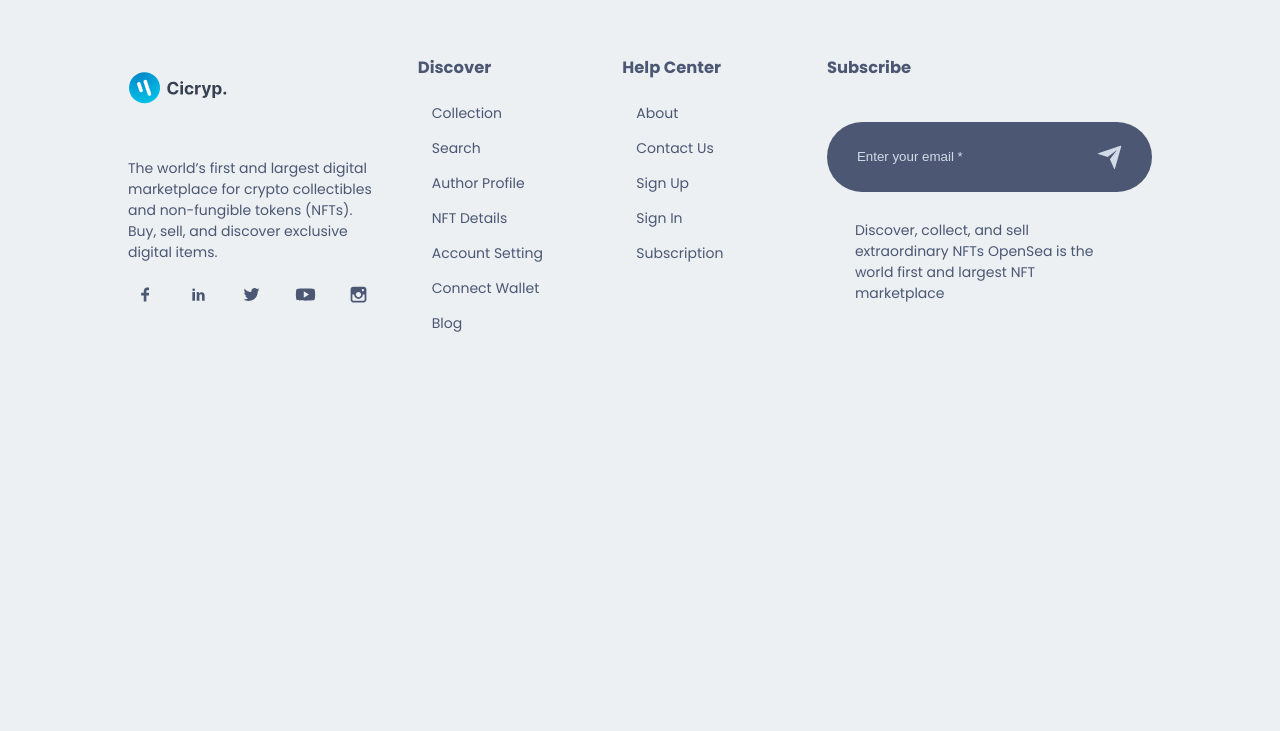
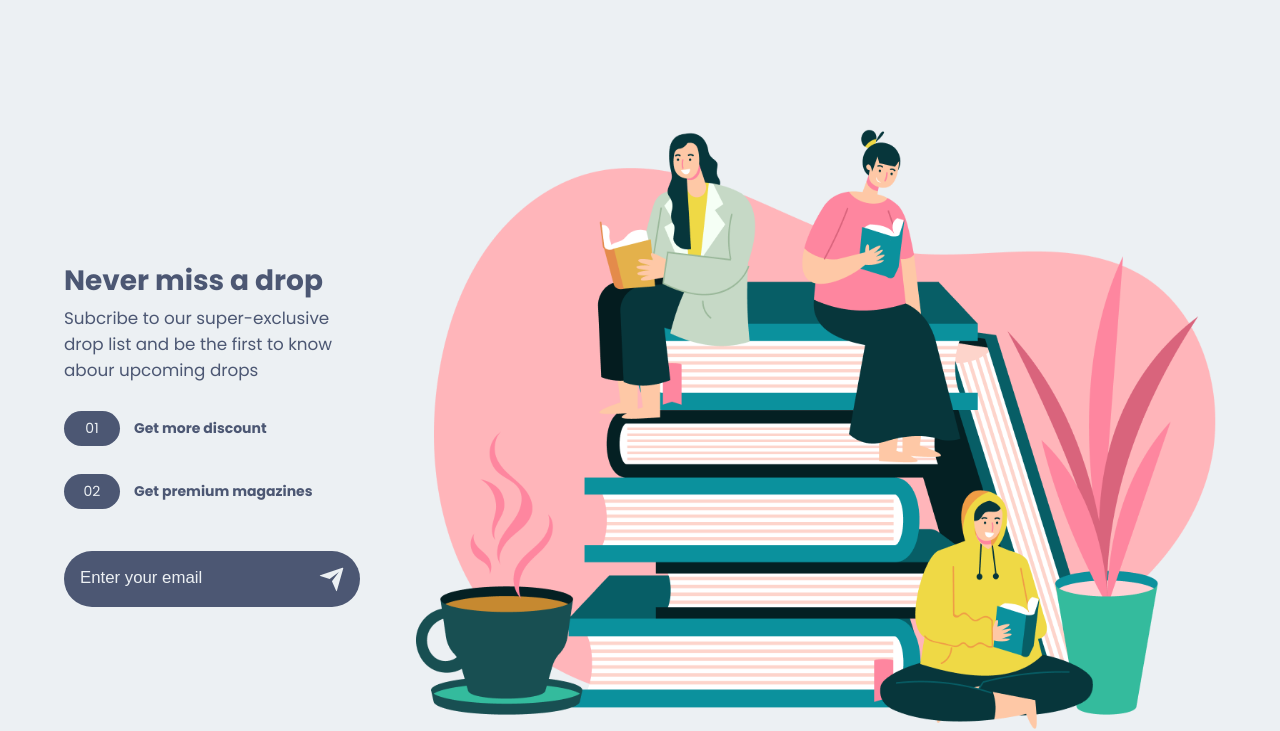
Before and after one commit to VicBikey/NFT-Cicrypt-MarketPlace, a Next.js app: page / in a window 1280 px wide. Shown: the part 2509-3240 px from the top of the page. Before the commit the page ends 2871 px from the top, so only its background shows below. Built offline with nearby package versions, Linux system fonts and the light colour scheme.

Commit message:
first commit

```diff
--- /dev/null
+++ b/components/Subscribe/Subscribe.jsx
@@ -0,0 +1,48 @@
+import React from "react";
+import { RiSendPlaneFill } from "react-icons/ri";
+import Image from "next/image";
+
+//INTERNAL IMPORT
+import Style from "./Subscribe.module.css";
+import images from "../../img";
+
+const Subscribe = () => {
+  return (
+    <div className={Style.subscribe}>
+      <div className={Style.subscribe_box}>
+        <div className={Style.subscribe_box_left}>
+          <h2>Never miss a drop </h2>
+          <p>
+            Subcribe to our super-exclusive drop list and be the first to know
+            abour upcoming drops
+          </p>
+          <div className={Style.subscribe_box_left_box}>
+            <span>01</span>
+            <small>Get more discount</small>
+          </div>
+
+          <div className={Style.subscribe_box_left_box}>
+            <span>02</span>
+            <small>Get premium magazines</small>
+          </div>
+
+          <div className={Style.subscribe_box_left_input}>
+            <input type="email" placeholder="Enter your email" />
+            <RiSendPlaneFill className={Style.subscribe_box_left_input_icon} />
+          </div>
+        </div>
+
+        <div className={Style.subscribe_box_right}>
+          <Image
+            src={images.update}
+            alt="get update"
+            height={600}
+            width={800}
+          />
+        </div>
+      </div>
+    </div>
+  );
+};
+
+export default Subscribe;
--- /dev/null
+++ b/components/Subscribe/Subscribe.module.css
@@ -0,0 +1,106 @@
+
+
+.subscribe{
+    width: 100%;
+}
+
+.subscribe_box{
+    width: 80%;
+    margin: 0 auto;
+    padding:  8rem 0;
+
+    display: grid;
+    grid-template-columns: 1.5fr 2fr;
+    align-items: center;
+}
+
+.subscribe_box_left h2{
+    font-size: 3rem;
+    line-height: 0;
+}
+
+.subscribe_box p{
+    font-size: 1.2rem;
+}
+
+.subscribe_box_left_box{
+    display: flex;
+    align-items: center;
+    gap: 1rem;
+    margin-top: 2rem;
+}
+
+.subscribe_box_left_box small{
+    font-size: 1rem;
+    font-weight: 700;
+}
+
+.subscribe_box_left_box span{
+    background-color: var(--icons-color);
+    color: var(--main-bg-color);
+    padding: .5rem 1rem;
+    border-radius: 2rem;
+    width: 4rem;
+    text-align: center;
+}
+
+.subscribe_box_left_input{
+    margin-top: 3rem;
+    padding: 2rem;
+    width: 80%;
+    border-radius: 4rem;
+    background-color: var(--icons-color);
+    color: var(--main-bg-color);
+
+    display: flex;
+    align-items: center;
+}
+
+.subscribe_box_left_input input{
+    background-color: transparent;
+    border: 0;
+    outline: none;
+    width: 90%;
+}
+
+.subscribe_box_left_input input::placeholder{
+    color: var(--main-bg-color);
+    font-size: 1.2rem;
+}
+
+.subscribe_box_left_input_icon{
+    font-size: 2rem;
+}
+
+@media screen and (min-device-width: 320px) and (max-device-width: 768px){
+    .subscribe_box{
+        width: 90%;
+        grid-template-columns: 1fr;
+        gap: 4rem;
+    }
+    .subscribe_box_left_input{
+        width: 100%;
+        padding: 1rem;
+    }
+
+    .subscribe_box_left h2{
+        font-size: 2rem;
+    }
+}
+
+@media screen and (min-device-width: 768px) and (max-device-width: 1024px){
+    .subscribe_box{
+        width: 90%;
+        grid-template-columns: repeat(2, 1fr);
+        gap: 4rem;
+    }
+
+    .subscribe_box_left_input{
+        width: 100%;
+        padding: 1rem;
+    }
+
+    .subscribe_box_left h2{
+        font-size: 2rem;
+    }
+}
--- a/components/componentsindex.js
+++ b/components/componentsindex.js
@@ -4,5 +4,14 @@ import NavBar from "./NavBar/NavBar";
 import HeroSection from "./HeroSection/HeroSection";
 import Service from "./Service/Service";
 import BigNFTSlider from "./BigNFTSlider/BigNFTSlider";
+import Subscribe from "./Subscribe/Subscribe";
 
-export { Button, Footer, NavBar, HeroSection, Service, BigNFTSlider };
+export {
+    Button,
+    Footer,
+    NavBar,
+    HeroSection,
+    Service,
+    BigNFTSlider,
+    Subscribe,
+};
--- a/pages/index.js
+++ b/pages/index.js
@@ -2,7 +2,12 @@ import React from "react";
 
 //INERNAL IMPORT
 import Style from "../styles/index.module.css";
-import { HeroSection, Service, BigNFTSlider } from "../components/componentsindex";
+import {
+  HeroSection,
+  Service,
+  BigNFTSlider,
+  Subscribe,
+} from "../components/componentsindex";
 
 const Home = () => {
   return (
@@ -10,6 +15,7 @@ const Home = () => {
       <HeroSection />
       <Service />
       <BigNFTSlider />
+      <Subscribe />
     </div>
   )
 };
```
